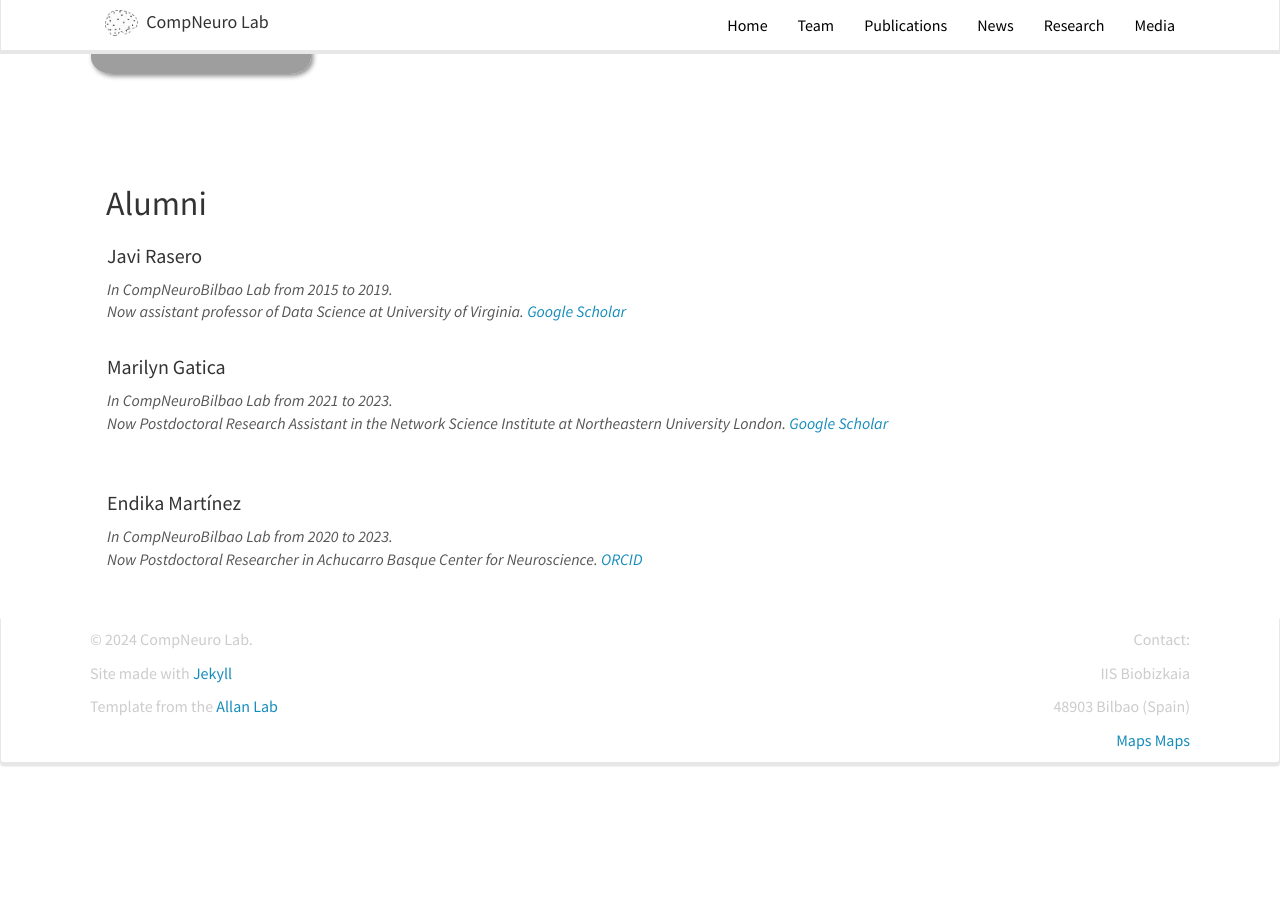
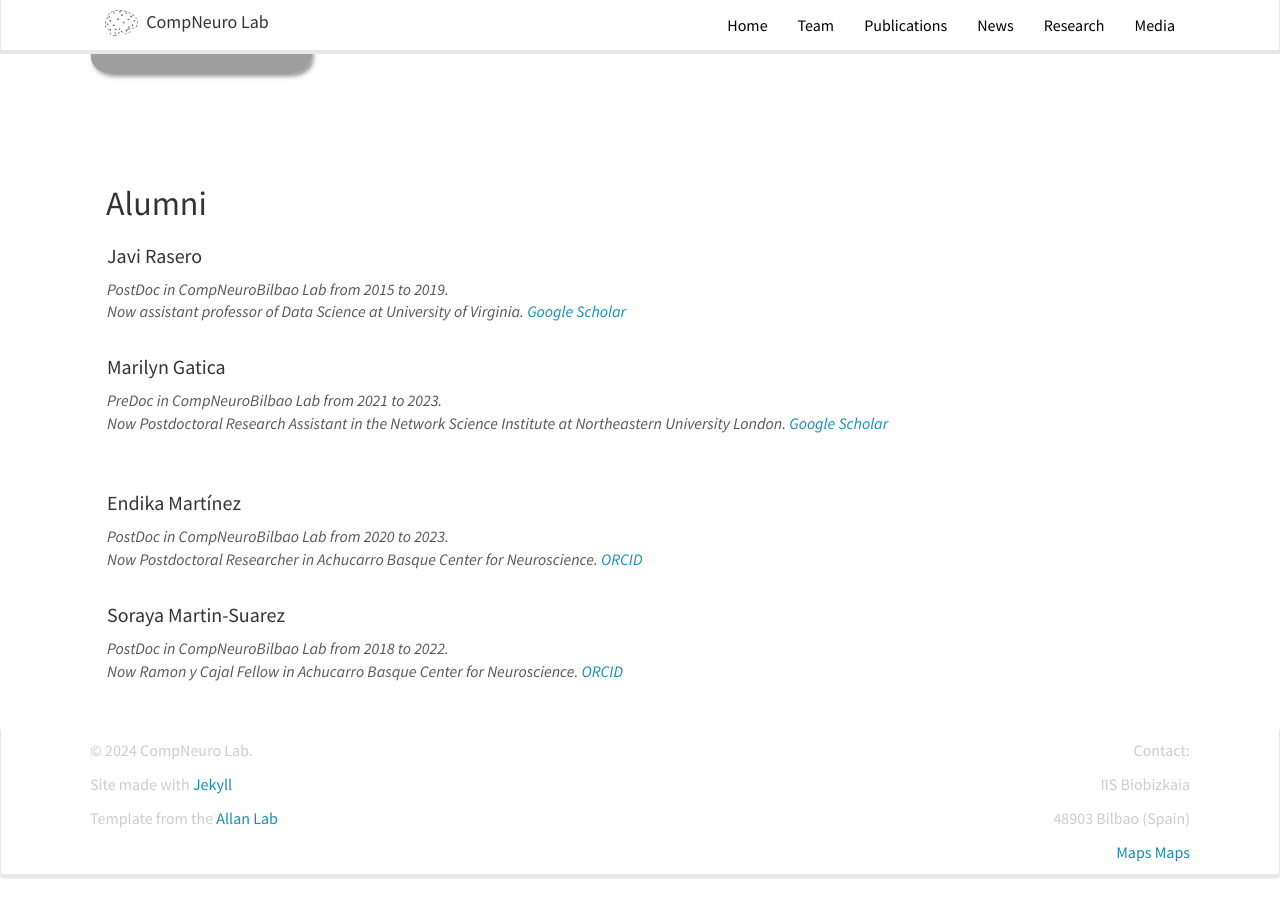
Before and after one commit to itellaetxe/compneurobilbao_website, a Jekyll site: the page built from _pages/team.md, in a window 1280 px wide and 900 px high, scrolled down 3184 px. Built offline with Jekyll 4.4.1, drawn with Linux system fonts in a browser that asks for light colours; nearby versions of some CDN libraries; before the commit the page ends 3972 px from its top, so only the background shows below that; some of the changed text lies outside the part shown.

Commit message:
info affiliations

```diff
--- a/_data/pi.yml
+++ b/_data/pi.yml
@@ -1,6 +1,6 @@
 - name: Jesus M. Cortes
   photo: jesus.JPG
-  info: Full Professor, since 2012
+  info: Ikerbasque Full Professor, since 2012
   user: https://jesuscortes.info/
   email: jesus.m.cortes@gmail.com
   orcid: https://orcid.org/0000-0002-9059-8194
--- a/_data/previous_members.yml
+++ b/_data/previous_members.yml
@@ -1,11 +1,15 @@
 - name: Javi Rasero
-  duration: In CompNeuroBilbao Lab from 2015 to 2019.
+  duration: PostDoc in CompNeuroBilbao Lab from 2015 to 2019.
   info: Now assistant professor of Data Science at University of Virginia. <a href="https://scholar.google.es/citations?user=_OtISJQAAAAJ&hl=es"> Google Scholar </a>
 
 - name: Marilyn Gatica
-  duration: In CompNeuroBilbao Lab from 2021 to 2023.
+  duration: PreDoc in CompNeuroBilbao Lab from 2021 to 2023.
   info: Now Postdoctoral Research Assistant in the Network Science Institute at Northeastern University London. <a href="https://scholar.google.com/citations?user=QFTWPOgAAAAJ&hl=en"> Google Scholar </a>
 
 - name: Endika Martínez
-  duration: In CompNeuroBilbao Lab from 2020 to 2023.
+  duration: PostDoc in CompNeuroBilbao Lab from 2020 to 2023.
   info: Now Postdoctoral Researcher in Achucarro Basque Center for Neuroscience. <a href="https://orcid.org/0000-0002-1755-2106"> ORCID </a>
+
+- name: Soraya Martin-Suarez
+  duration: PostDoc in CompNeuroBilbao Lab from 2018 to 2022.
+  info: Now Ramon y Cajal Fellow in Achucarro Basque Center for Neuroscience. <a href="https://orcid.org/0000-0002-4907-2035"> ORCID </a>
```
Also changed, not shown: _data/phd.yml (+4 -4 lines).
